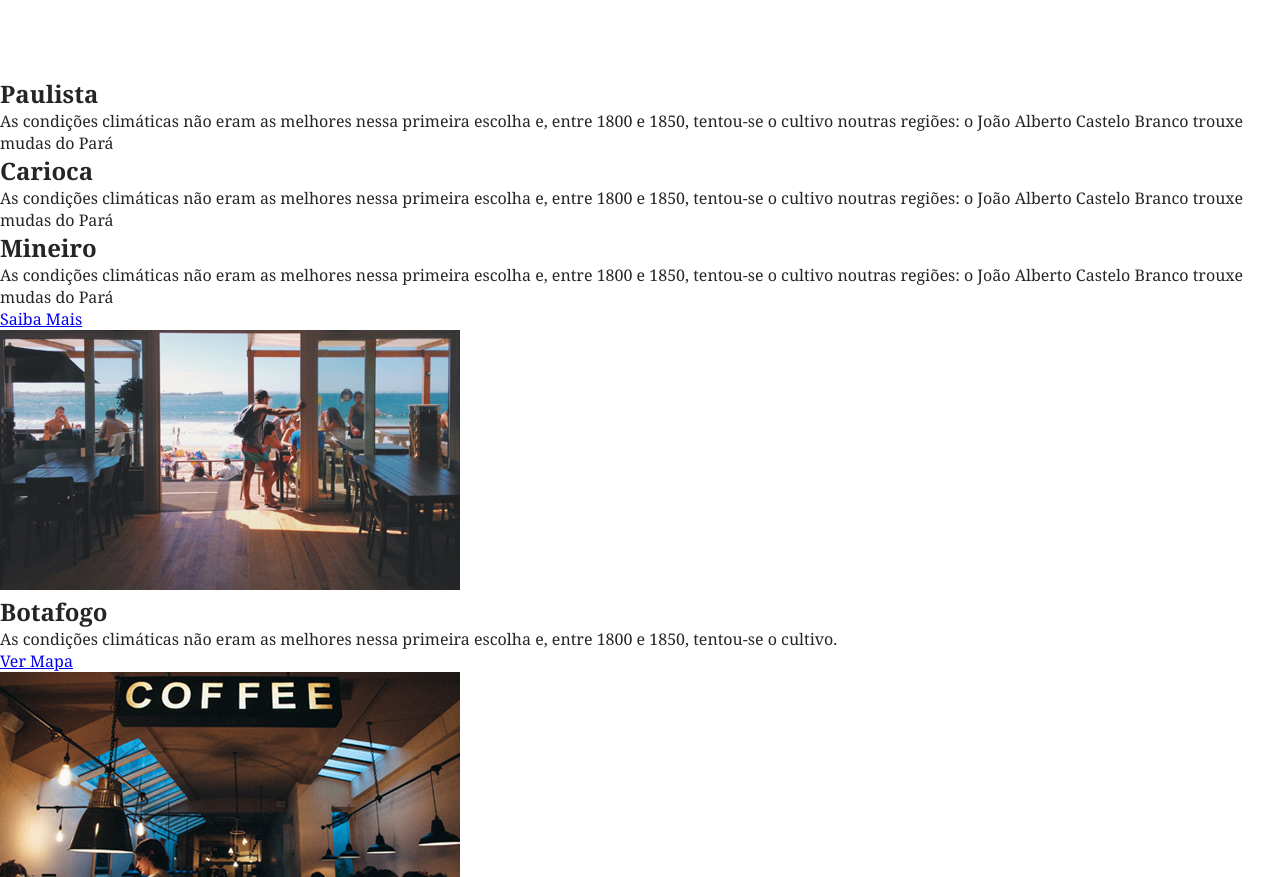
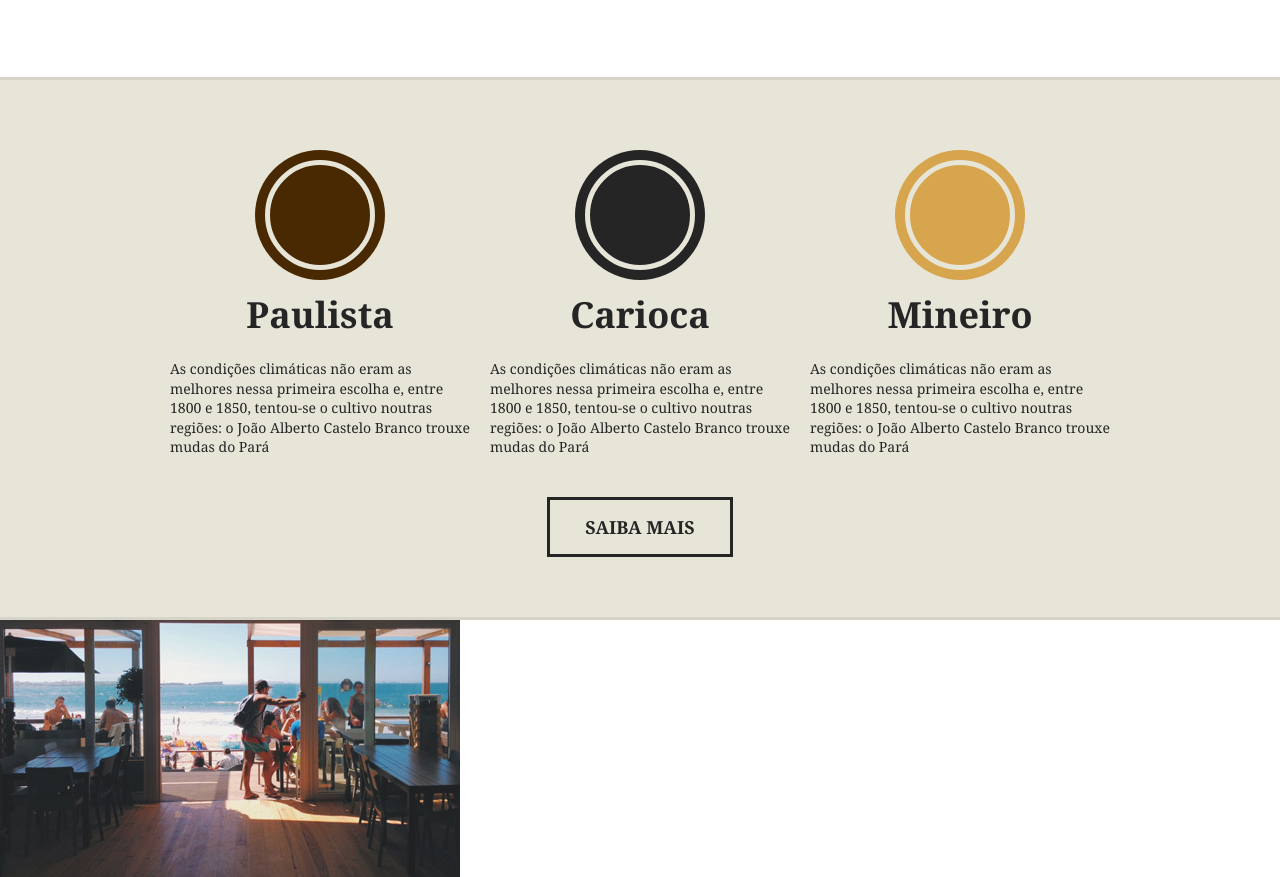
Before and after one commit to PedroLimass/Estudo-css, a plain HTML site: page Vesão-com-css-pura/index.html in a window 1280 px wide. Shown: the part 1201-2078 px from the top of the page. Drawn offline with Linux system fonts and the light colour scheme.

Commit message:
Add estilo css aos produtos

```diff
--- a/Vesão-com-css-pura/css/style.css
+++ b/Vesão-com-css-pura/css/style.css
@@ -138,3 +138,78 @@ body {
   margin: 20px auto;
   max-width: 460px;
 }
+
+/* Produtos */
+.produtos {
+  background: #e7e4d8;
+  padding: 60px 0;
+  border-top: 3px solid #d6d3c8;
+  border-bottom: 3px solid #d6d3c8;
+}
+
+.produtos-container {
+  max-width: 960px;
+  margin: 0 auto;
+}
+
+.produtos-container::before,
+.produtos-container::after {
+  content: "";
+  display: table;
+  clear: both;
+}
+
+.produtos-item {
+  width: 300px;
+  float: left;
+  margin: 0 10px 20px 10px;
+}
+
+.produtos-item h2 {
+  text-align: center;
+  font-size: 2.25em;
+  margin-bottom: 20px;
+}
+
+.produtos-item h2::before {
+  content: "";
+  display: block;
+  width: 100px;
+  height: 100px;
+  background: currentColor;
+  border-radius: 50%;
+  margin: 20px auto;
+  border: 5px solid #e7e4d8;
+  box-shadow: 0 0 0 10px currentColor;
+}
+
+h2.produtos-paulista::before {
+  color: #492901;
+}
+
+h2.produtos-caioca::before {
+  color: #c17139;
+}
+
+h2.produtos-mineiro::before {
+  color: #d7a54d;
+}
+
+.produtos-btn {
+  width: 180px;
+  border: 3px solid;
+  color: #252525;
+  text-decoration: none;
+  display: block;
+  font-size: 1.125em;
+  font-weight: bold;
+  text-transform: uppercase;
+  text-align: center;
+  padding: 15px 0;
+  margin: 20px auto 0 auto;
+}
+
+.produtos-item p {
+  font-size: 0.875em;
+  line-height: 1.4em;
+}
--- a/Vesão-com-css-pura/index.html
+++ b/Vesão-com-css-pura/index.html
@@ -48,26 +48,26 @@
       </p>
     </section>
 
-    <section>
-      <div>
-        <div>
-          <h2>Paulista</h2>
+    <section class="produtos">
+      <div class="produtos-container">
+        <div class="produtos-item">
+          <h2 class="produtos-paulista">Paulista</h2>
           <p>
             As condições climáticas não eram as melhores nessa primeira escolha
             e, entre 1800 e 1850, tentou-se o cultivo noutras regiões: o João
             Alberto Castelo Branco trouxe mudas do Pará
           </p>
         </div>
-        <div>
-          <h2>Carioca</h2>
+        <div class="produtos-item">
+          <h2 class="produtos-carioca">Carioca</h2>
           <p>
             As condições climáticas não eram as melhores nessa primeira escolha
             e, entre 1800 e 1850, tentou-se o cultivo noutras regiões: o João
             Alberto Castelo Branco trouxe mudas do Pará
           </p>
         </div>
-        <div>
-          <h2>Mineiro</h2>
+        <div class="produtos-item">
+          <h2 class="produtos-mineiro">Mineiro</h2>
           <p>
             As condições climáticas não eram as melhores nessa primeira escolha
             e, entre 1800 e 1850, tentou-se o cultivo noutras regiões: o João
@@ -75,7 +75,7 @@
           </p>
         </div>
       </div>
-      <a href="#">Saiba Mais</a>
+      <a href="#" class="produtos-btn">Saiba Mais</a>
     </section>
 
     <section>
```
